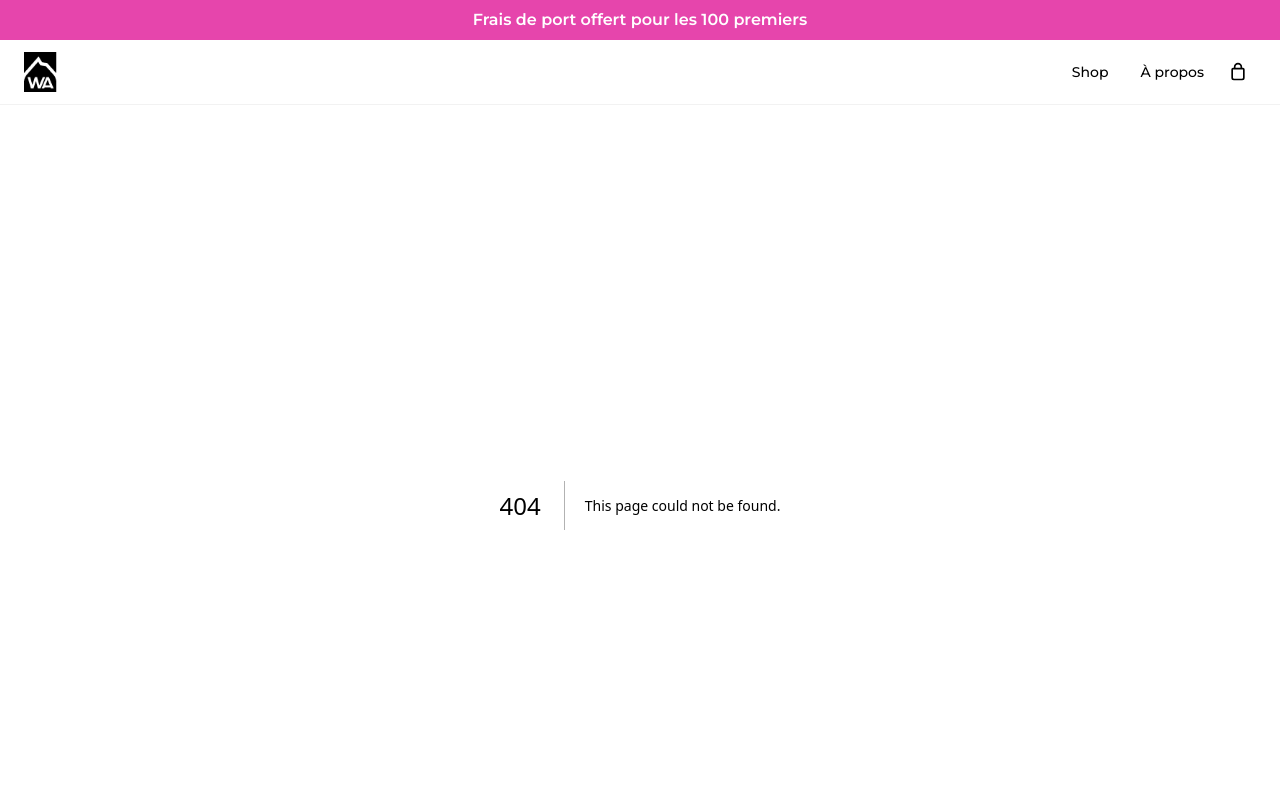
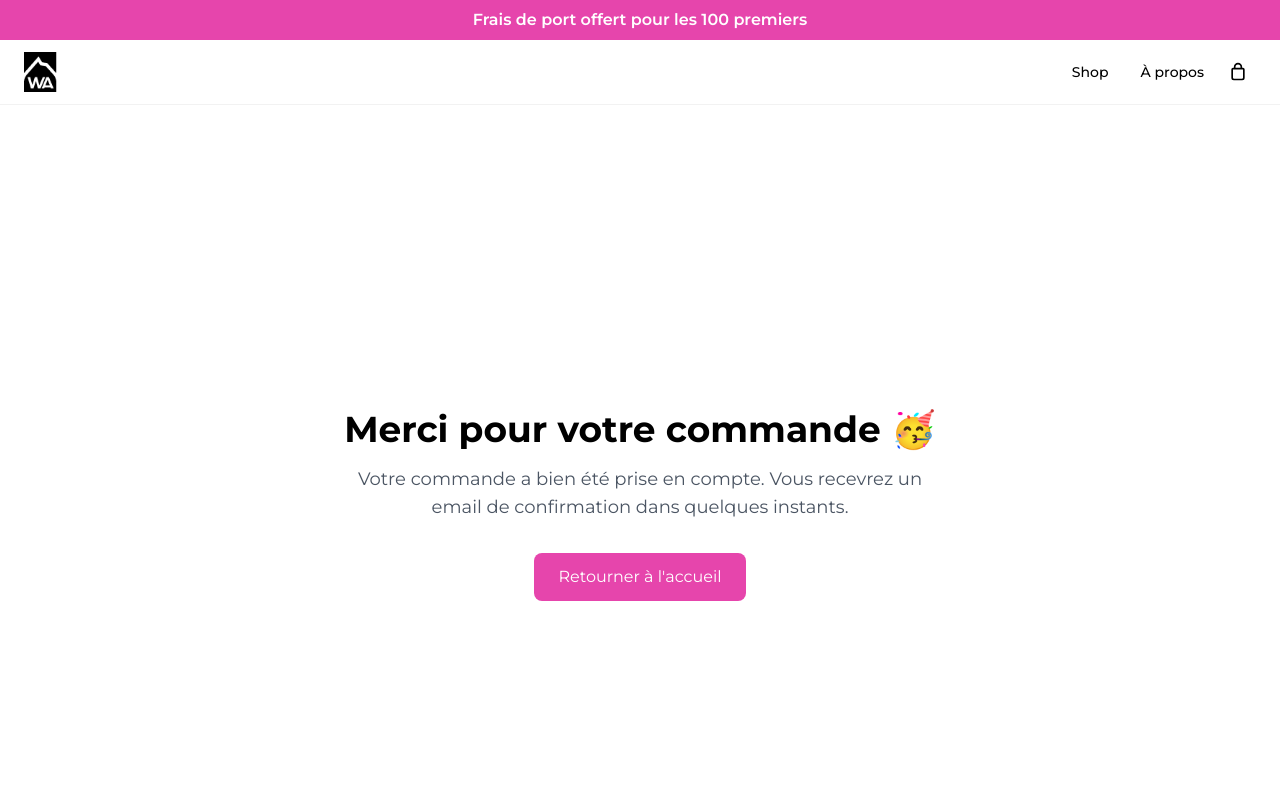
Before and after one commit to mathysFor/WA_STICK, a Next.js app: page /merci in a window 1280 px wide. Before the commit this address had no page. Shown: the top 800 px of the page. Built offline with nearby package versions, Linux system fonts and the light colour scheme.

Commit message:
little détal

```diff
--- a/app/api/create-checkout-wood/route.js
+++ b/app/api/create-checkout-wood/route.js
@@ -47,7 +47,7 @@ export async function POST(req) {
           quantity: qty,
         },
       ],
-      success_url: `${origin}/merci-wood?session_id={CHECKOUT_SESSION_ID}`,
+      success_url: `${origin}/merci?session_id={CHECKOUT_SESSION_ID}`,
       cancel_url: `${origin}/products/${productSlug}?canceled=1`,
       shipping_options: [
         {
--- /dev/null
+++ b/app/merci/page.js
@@ -0,0 +1,17 @@
+export default function MerciPage() {
+  return (
+    <main className="min-h-screen flex flex-col items-center justify-center px-6 py-20 text-center">
+      <h1 className="text-4xl font-bold mb-4">Merci pour votre commande 🥳</h1>
+      <p className="text-lg text-gray-600 max-w-xl">
+        Votre commande a bien été prise en compte. Vous recevrez un email de confirmation
+        dans quelques instants.
+      </p>
+      <a
+        href="/"
+        className="mt-8 inline-block px-6 py-3 bg-[#E645AC]  text-white rounded-lg hover:bg-gray-800 transition"
+      >
+        Retourner à l'accueil
+      </a>
+    </main>
+  );
+}
--- a/app/products/[slug]/page.js
+++ b/app/products/[slug]/page.js
@@ -75,6 +75,8 @@ export default function ProductPage({ params }) {
     ? `Acheter maintenant (${total}€)`
     : `Ajouter au panier (${total}€)`;
 
+
+
  const handleBuyNow = async () => {
 
   try {
@@ -150,6 +152,7 @@ export default function ProductPage({ params }) {
   };
 
   const handleContinue = () => setConfirmOpen(false);
+
 
   return (
     <main className="min-h-screen w-full">
@@ -245,7 +248,7 @@ export default function ProductPage({ params }) {
               </div>
             </div>
 
-            {sizesList.length > 1 && (
+            {!((product.id === "fantastic" )||( product.id === "drastick")) && sizesList.length > 1 && (
               <div className="mt-4">
                 <label className="block text-sm font-medium mb-2">Tailles supplémentaires</label>
                 <div className="flex flex-col gap-3">
```
